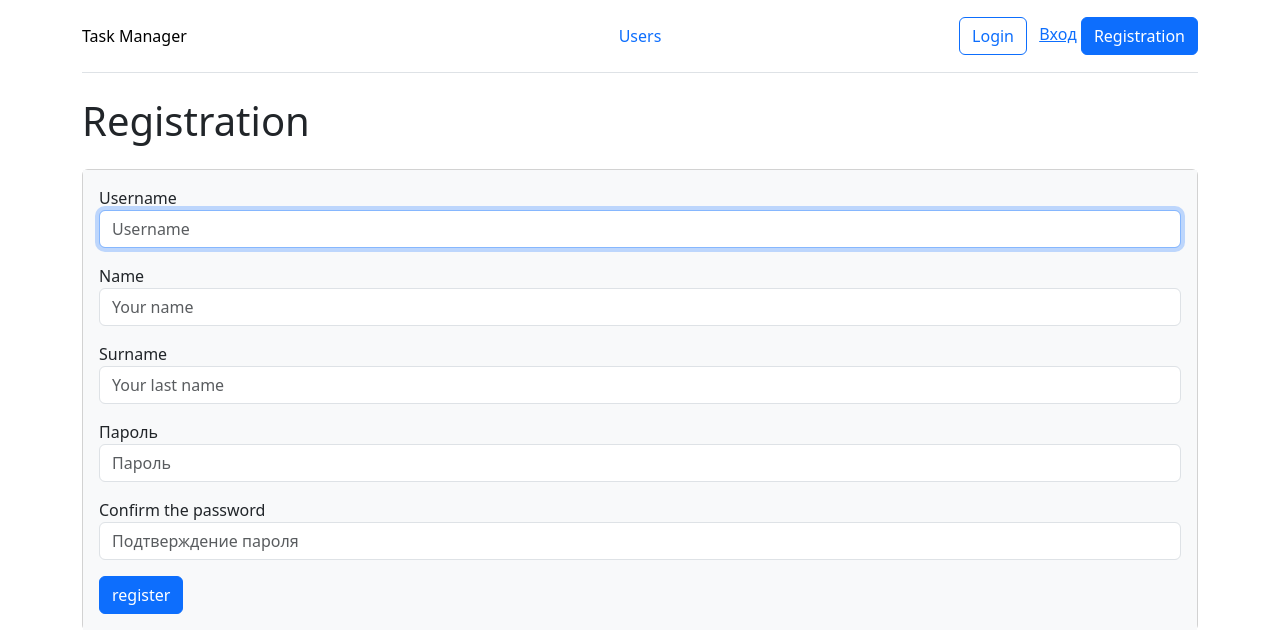
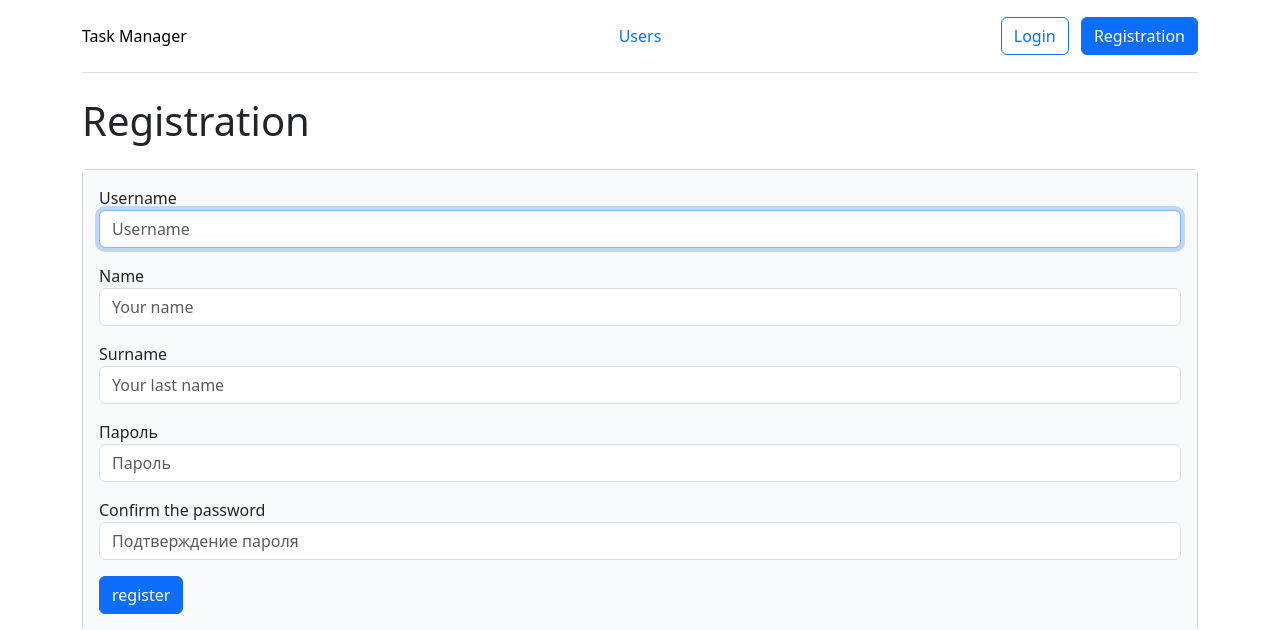
Before and after one commit to Konst-Pav/task-manager, a Django app: page /users/create/ in a window 1280 px wide. Shown: the top 630 px of the page. Run offline with Django 4.2, Linux system fonts and the light colour scheme; some libraries are stand-ins or nearby versions.

Commit message:
base template update

```diff
--- a/task_manager/templates/base.html
+++ b/task_manager/templates/base.html
@@ -35,7 +35,6 @@
                 {% else %}
                 <div class="col-md-3 text-end">
                     <a type="button" href="{% url 'login_view' %}" class="btn btn-outline-primary me-2">{% translate 'Login' %}</a>
-                    <a href="{% url 'login_view' %}">Вход</a>
                     <a type="button" href="{% url 'users_create' %}" class="btn btn-primary">{% translate 'Registration' %}</a>
                 </div>
                 {% endif %}
```
